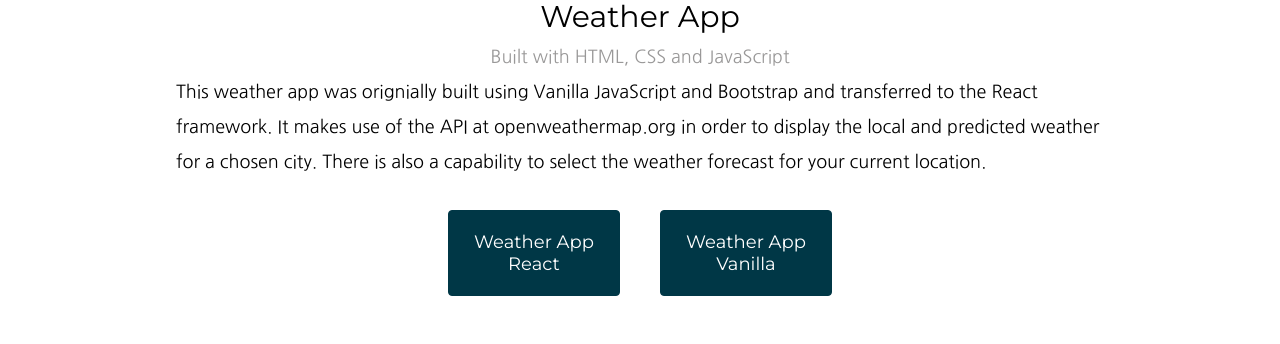
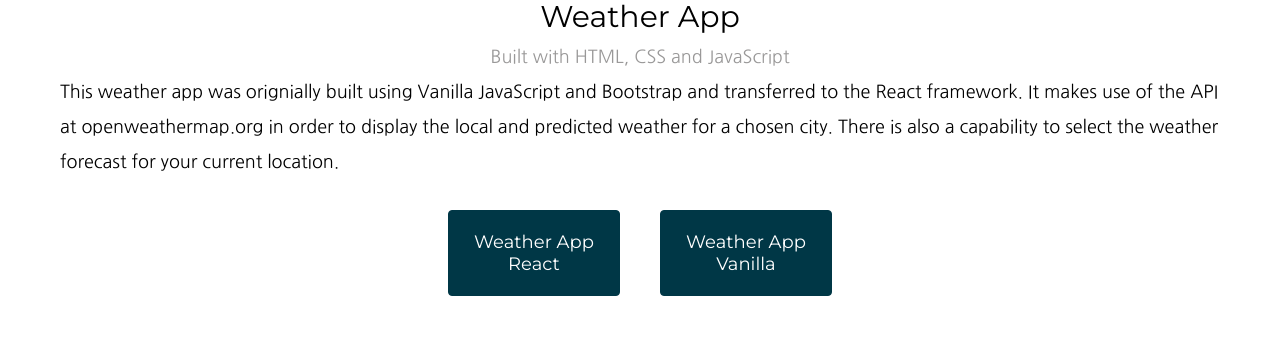
Before and after one commit to Kim-Murray/Portfolio_Project, a plain HTML site: page index.html in a window 1280 px wide. Shown: the part 1447-1791 px from the top of the page. Drawn offline with Linux system fonts and the light colour scheme.

Commit message:
removed project-description and current-project-description classes

```diff
--- a/css/style-layouts.css
+++ b/css/style-layouts.css
@@ -168,10 +168,6 @@ section {
   justify-content: center;
   align-items: center;
   margin: 2rem;
-}
-
-.project-description {
-  max-width: 80%;
 }
 
 .project-img {
--- a/index.html
+++ b/index.html
@@ -101,7 +101,7 @@
             </a>
             <h3 class="project-title">Weather App</h3>
             <p class="text-light">Built with HTML, CSS and JavaScript</p>
-            <p class="project-description">
+            <p>
               This weather app was orignially built using Vanilla JavaScript and
               Bootstrap and transferred to the React framework. It makes use of
               the API at openweathermap.org in order to display the local and
```
Also changed, not shown: work.html (+1 -1 lines).
